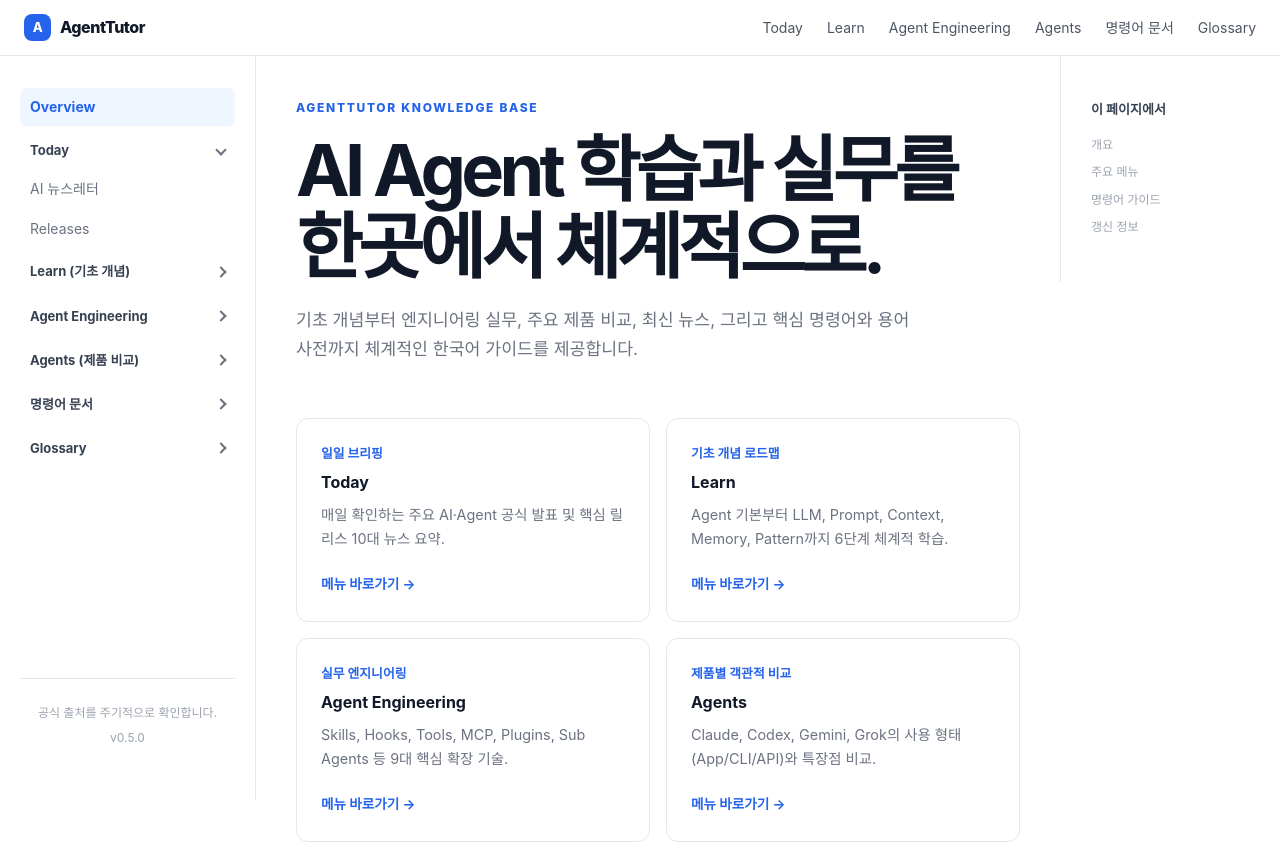
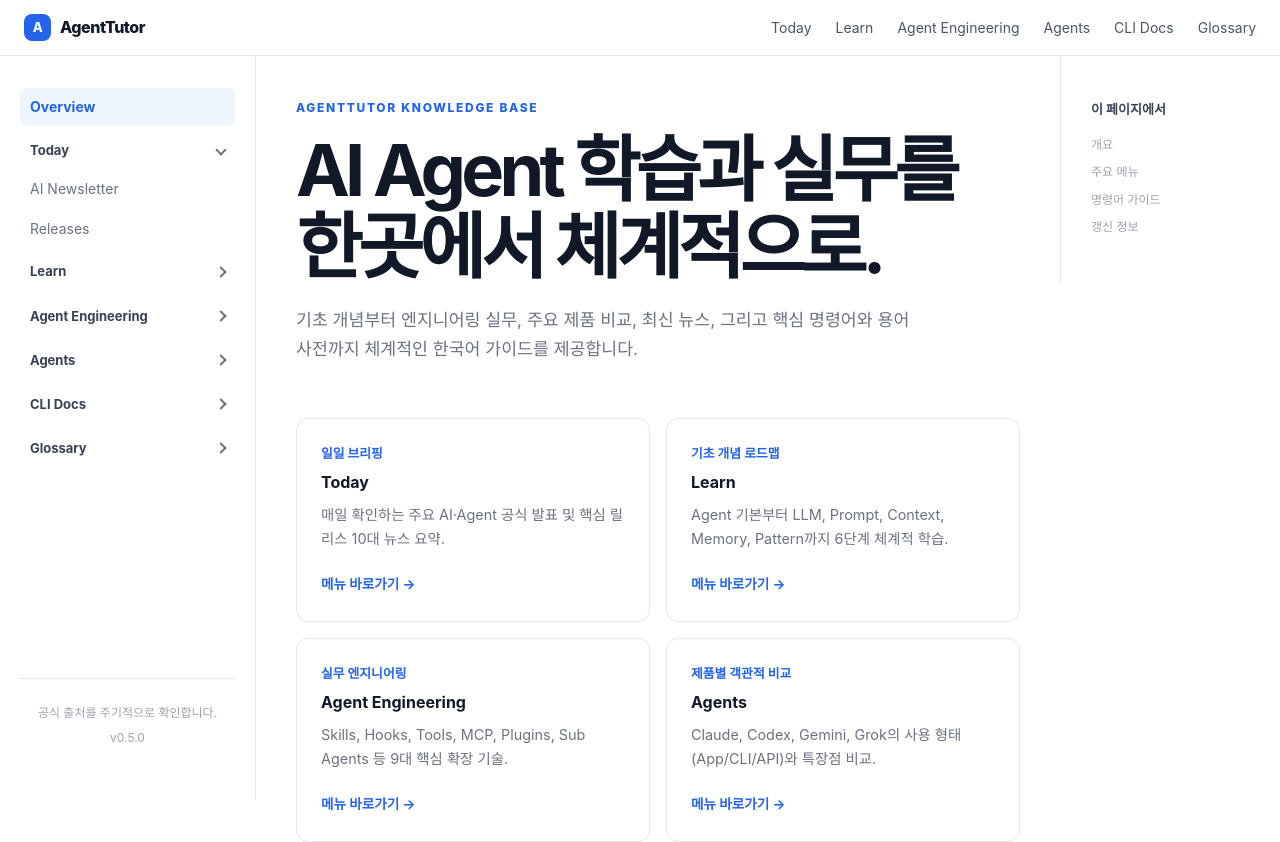
Before and after one commit to steven-forge/hanstree-agenttutor, a Next.js app: page / in a window 1280 px wide. Shown: the top 842 px of the page. Built offline with nearby package versions, Linux system fonts and the light colour scheme.

Commit message:
feat: use English sidebar labels

```diff
--- a/app/DocsSidebar.tsx
+++ b/app/DocsSidebar.tsx
@@ -7,7 +7,7 @@
 
   return (
     <aside className="docs-sidebar">
-      <nav aria-label="개요">
+      <nav aria-label="Overview">
         <Link
           aria-current={current === "/" ? "page" : undefined}
           className={current === "/" ? "selected" : ""}
@@ -19,7 +19,7 @@
       {NAV_GROUPS.map((group) => (
         <details key={group.title} className="sidebar-group" open={group.title === "Today"}>
           <summary>{group.title}</summary>
-          <nav aria-label={`${group.title} 목록`}>
+          <nav aria-label={`${group.title} navigation`}>
             {group.items.map((item) => {
               const isSelected = item.href === current;
               return (
--- a/app/nav.ts
+++ b/app/nav.ts
@@ -14,7 +14,7 @@
   { title: "Learn", href: "/learn" },
   { title: "Agent Engineering", href: "/agent-engineering" },
   { title: "Agents", href: "/agents" },
-  { title: "명령어 문서", href: "/docs/hanstree" },
+  { title: "CLI Docs", href: "/docs/hanstree" },
   { title: "Glossary", href: "/glossary" }
 ];
 
@@ -23,16 +23,16 @@
     title: "Today",
     href: "/today",
     items: [
-      { title: "AI 뉴스레터", href: "/today" },
+      { title: "AI Newsletter", href: "/today" },
       { title: "Releases", href: "/releases" }
     ]
   },
   {
-    title: "Learn (기초 개념)",
+    title: "Learn",
     href: "/learn",
     items: [
-      { title: "학습 로드맵 개요", href: "/learn" },
-      { title: "1. Agent 기본", href: "/learn/agent-basics" },
+      { title: "Roadmap", href: "/learn" },
+      { title: "1. Agent Basics", href: "/learn/agent-basics" },
       { title: "2. LLM", href: "/learn/llm" },
       { title: "3. Prompt", href: "/learn/prompt" },
       { title: "4. Context", href: "/learn/context" },
@@ -44,7 +44,7 @@
     title: "Agent Engineering",
     href: "/agent-engineering",
     items: [
-      { title: "엔지니어링 개요", href: "/agent-engineering" },
+      { title: "Overview", href: "/agent-engineering" },
       { title: "Skills", href: "/agent-engineering/skills" },
       { title: "Hooks", href: "/agent-engineering/hooks" },
       { title: "Tools", href: "/agent-engineering/tools" },
@@ -57,10 +57,10 @@
     ]
   },
   {
-    title: "Agents (제품 비교)",
+    title: "Agents",
     href: "/agents",
     items: [
-      { title: "에이전트 비교 개요", href: "/agents" },
+      { title: "Comparison", href: "/agents" },
       { title: "Claude", href: "/agents/claude" },
       { title: "Codex", href: "/agents/codex" },
       { title: "Gemini", href: "/agents/gemini" },
@@ -68,7 +68,7 @@
     ]
   },
   {
-    title: "명령어 문서",
+    title: "CLI Docs",
     href: "/docs/hanstree",
     items: [
       { title: "Hanstree", href: "/docs/hanstree" },
@@ -83,7 +83,7 @@
     title: "Glossary",
     href: "/glossary",
     items: [
-      { title: "용어사전", href: "/glossary" }
+      { title: "Glossary", href: "/glossary" }
     ]
   }
 ];
```
Also changed, not shown: 1 other file (tests, documents, lock files or other folders).
